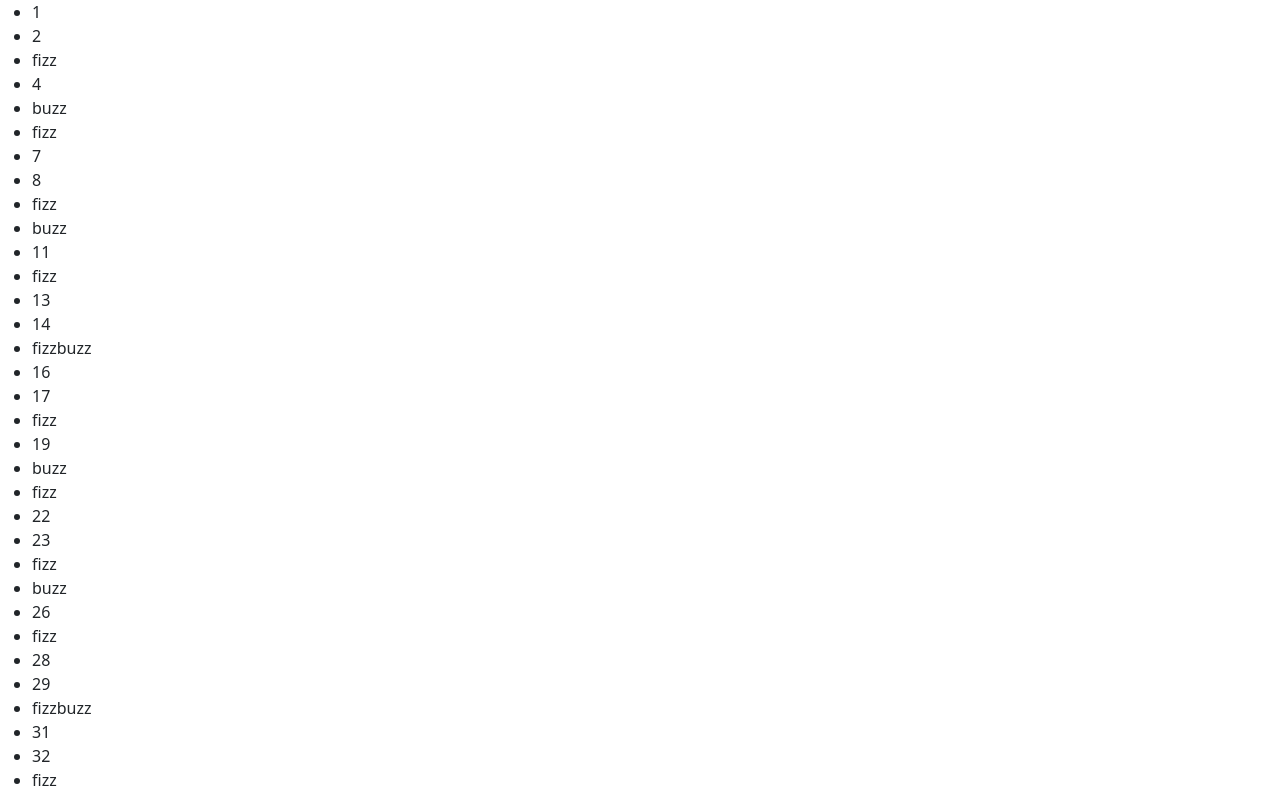
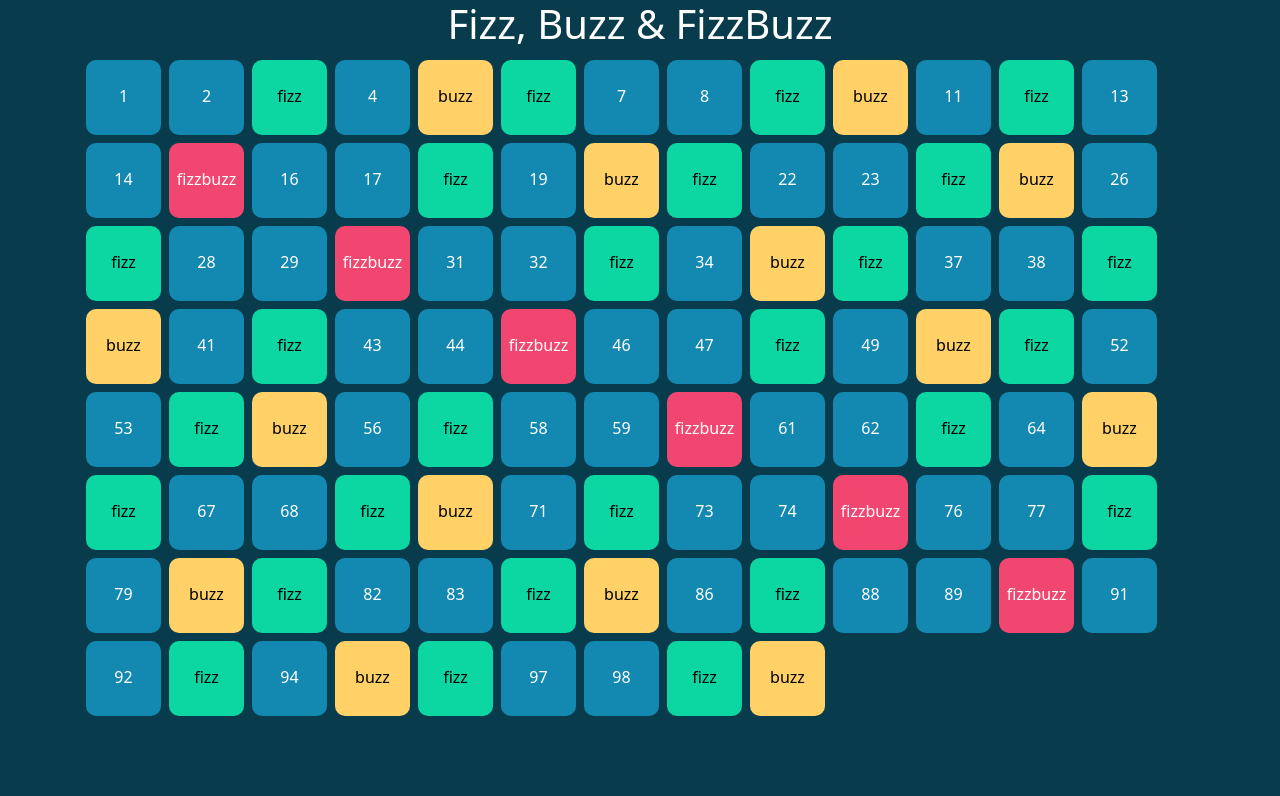
Before and after one commit to Cigno05/js-fizzbuzz, a plain HTML site: page index.html in a window 1280 px wide. Shown: the top 796 px of the page. Drawn offline with nearby package versions, Linux system fonts and the light colour scheme.

Commit message:
ADD: bonus 1 and bonus 2

```diff
--- a/css/app.css
+++ b/css/app.css
@@ -0,0 +1,37 @@
+body {
+    background-color: #083B4C;
+}
+
+
+
+header {
+    text-align: center;
+    color: white;
+}
+
+
+
+.list-items {
+    width: 75px;
+    aspect-ratio: 1/1;
+    text-align: center;
+    border-radius: 10px;
+    background-color: #1389B2;
+    color: white;
+    padding-top: calc((75px / 2) - 14px);
+}
+
+.fizz {
+    background-color: #0CD6A1;
+    color: black;
+}
+
+.buzz {
+    background-color: #ffd166;
+    color: black;
+}
+
+.fizzbuzz {
+    background-color: #F0466F;
+    color: white;
+}
--- a/index.html
+++ b/index.html
@@ -16,12 +16,18 @@
 
   <body>
 
-    <div class="calculator">
-      <ul id="calculator-list">
+    <header>
+      <div class="container">
+        <h1>Fizz, Buzz & FizzBuzz</h1>
+      </div>
+    </header>
+    <main>
+      <div class="calculator container">
+        <ul id="calculator-list" class="list-unstyled d-flex flex-row flex-wrap">
 
-      </ul>
-    </div>
-
+        </ul>
+      </div>
+    </main>
 
   <script src="./js/app.js"></script>
   </body>
--- a/js/app.js
+++ b/js/app.js
@@ -9,6 +9,7 @@ for (let i = 0; i < number; i++) {
 
 /*creo un 'li' */
     const liElementList = document.createElement('li')
+    liElementList.classList.add('list-items', 'm-1')
 
 /*do il valore a 'li' */
     /*liElementList.innerHTML = num;*/
```
